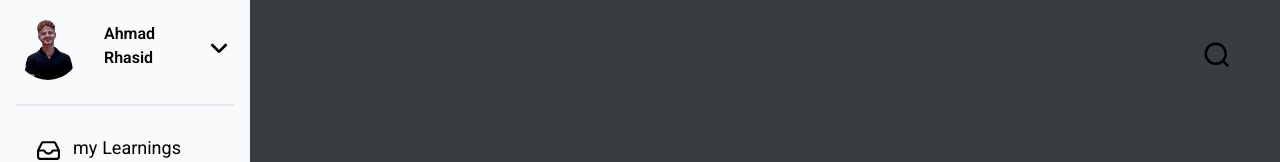
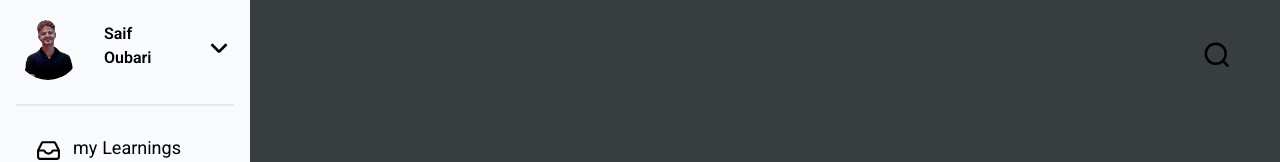
Before and after one commit to Habibsultani/Eduzone, a Vue app: page /start in a window 1280 px wide. Both pictures are taken after a click on the button 55 px from the left and 55 px from the top of the page. Shown: the top 162 px of the page. Built offline with nearby package versions, Linux system fonts and the light colour scheme; a web font is replaced by a local one.

Commit message:
usename update

```diff
--- a/src/UI/TheHeader.vue
+++ b/src/UI/TheHeader.vue
@@ -15,8 +15,8 @@
               class="w-16 bg-contain h-16 rounded-full"
             />
             <p class="text-[16px] font-vazirmtn font-semibold leading-6">
-              Ahmad <br />
-              Rhasid
+              Saif <br />
+              Oubari
             </p>
           </div>
           <button @click="openMenu">
```
